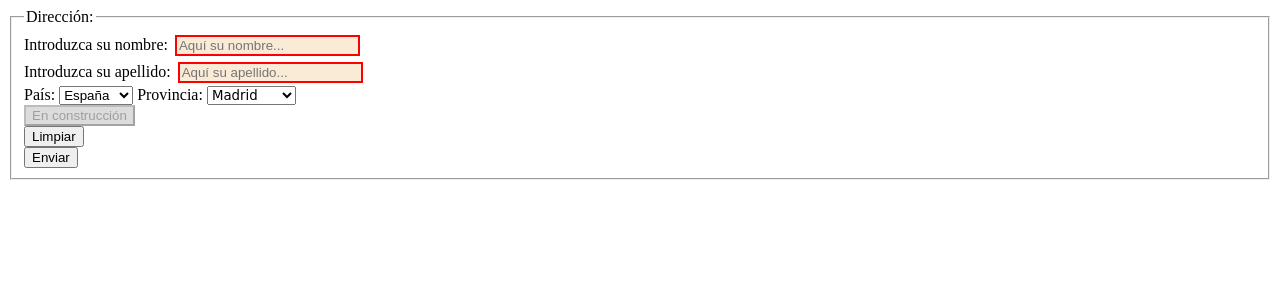
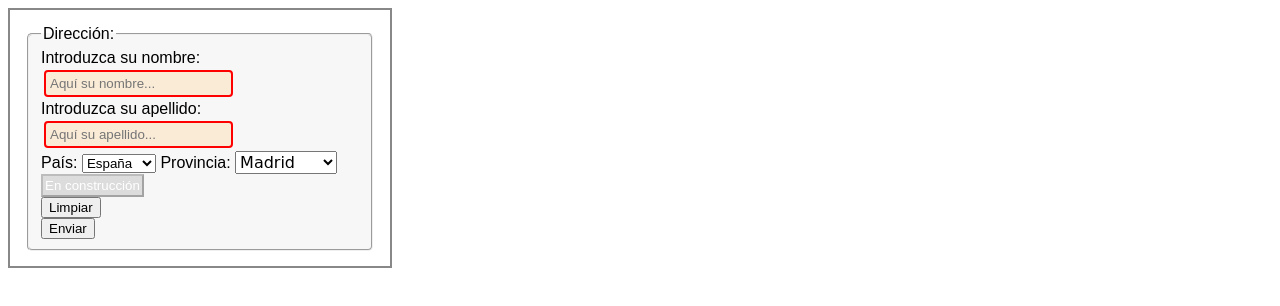
Before and after one commit to Alepern32/TareasDeInterfaces, a plain HTML site: page Tarea3CSS/02_Selectores_attvalor.html in a window 1280 px wide. Drawn offline with Linux system fonts and the light colour scheme.

Commit message:
Update 02_Selectores_attvalor.html

```diff
--- a/Tarea3CSS/02_Selectores_attvalor.html
+++ b/Tarea3CSS/02_Selectores_attvalor.html
@@ -1,27 +1,85 @@
 <!DOCTYPE html>
 <html>
   <head>
+    <meta charset="UTF-8">
+    <title>Selectores por atributo - [TU NOMBRE O SIGLAS]</title>
     <style>
-    	[selected] {color: chartreuse;}
-    	[disabled] {background-color: lightslategray;}
-    	[name="provincia"] {font-family: cursive;}
-    	[placeholder~="su"] {border: 2px solid red;}
-    	[name|="opt"] {font-style: oblique;}
-    	[name^="opt"] {font-weight: bolder;}
-    	[name$="ado"] {background-color: gainsboro;}
-    	[type*="ex"] {background-color: antiquewhite; margin: 3px;}
+      /* CAMBIO 1: Texto en chartreuse para cualquier elemento con atributo selected */
+      [selected] {
+        color: chartreuse;
+        font-size: 18px;
+      }
+
+      /* CAMBIO 2: Fondo gris si tiene atributo disabled */
+      [disabled] {
+        background-color: lightslategray;
+        color: white;
+      }
+
+      /* CAMBIO 3: Fuente especial en elementos con name="provincia" */
+      [name="provincia"] {
+        font-family: cursive;
+        font-size: 16px;
+      }
+
+      /* CAMBIO 4: Input con placeholder que incluya la palabra "su" */
+      [placeholder~="su"] {
+        border: 2px solid red;
+        padding: 4px;
+      }
+
+      /* CAMBIO 5: Cualquier name que empiece por "opt-" */
+      [name|="opt"] {
+        font-style: oblique;
+      }
+
+      /* CAMBIO 6: Cualquier name que empiece exactamente por "opt" */
+      [name^="opt"] {
+        font-weight: bolder;
+      }
+
+      /* CAMBIO 7: Cualquier name que termine en "ado" */
+      [name$="ado"] {
+        background-color: gainsboro;
+        padding: 2px;
+      }
+
+      /* CAMBIO 8: Cualquier type que contenga "ex" */
+      [type*="ex"] {
+        background-color: antiquewhite;
+        margin: 3px;
+        border-radius: 4px;
+      }
+
+      /* ESTILO EXTRA añadido para el form */
+      form {
+        border: 2px solid #888;
+        padding: 15px;
+        width: 350px;
+        font-family: Arial, sans-serif;
+      }
+
+      fieldset {
+        background-color: #f7f7f7;
+        border-radius: 5px;
+      }
     </style>
   </head>
+
   <body>
+
     <form action="#" method="get">
       <fieldset>
         <legend>Dirección:</legend>
+
         <label for="nombre">Introduzca su nombre:</label>
-            	<input type="text" name="nombre" placeholder="Aquí su nombre..."/>
-            	<br/>
+        <input type="text" name="nombre" placeholder="Aquí su nombre..." />
+        <br />
+
         <label for="apellido">Introduzca su apellido:</label>
-            	<input type="text" name="apellido" placeholder="Aquí su apellido..."/>
-            	<br/>
+        <input type="text" name="apellido" placeholder="Aquí su apellido..." />
+        <br />
+
         <label for="pais">País:</label>
         <select name="pais" id="pais">
           <option value="ES" name="opt-pais1" selected>España</option>
@@ -30,6 +88,7 @@
           <option value="FR" name="opt-pais4">Francia</option>
           <option value="AT" name="opt-pais5" disabled>Atlantida</option>
         </select>
+
         <label for="provincia">Provincia:</label>
         <select name="provincia" id="provincia">
           <option value="MAD" name="optProv1" selected>Madrid</option>
@@ -37,12 +96,20 @@
           <option value="VAL" name="optProv3">Valencia</option>
           <option value="SEV" name="optProv4">Sevilla</option>
         </select>
-            	<br/>
-            	<input type="button" name="btnDeshabilitado" value="En construcción" disabled>
-            	<br/>
-            	<input type="reset" value="Limpiar" name="btn-limpiar"/>
-            	<br/>
-            	<input type="submit" value="Enviar" name="btn-enviar"/>
+        <br />
+
+        <input
+          type="button"
+          name="btnDeshabilitado"
+          value="En construcción"
+          disabled
+        />
+        <br />
+
+        <input type="reset" value="Limpiar" name="btn-limpiar" />
+        <br />
+
+        <input type="submit" value="Enviar" name="btn-enviar" />
       </fieldset>
     </form>
   </body>
```
Lines whose indentation alone changed are shown as unchanged.
